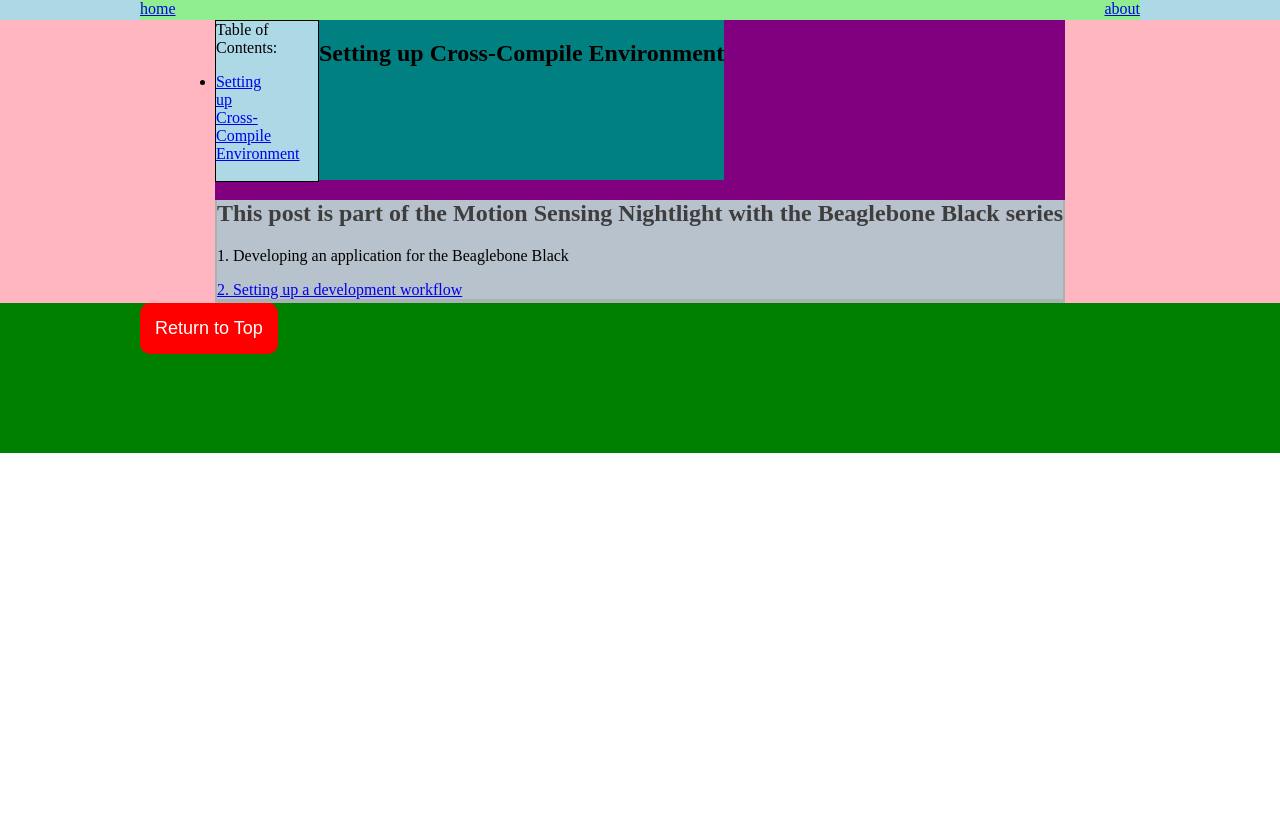
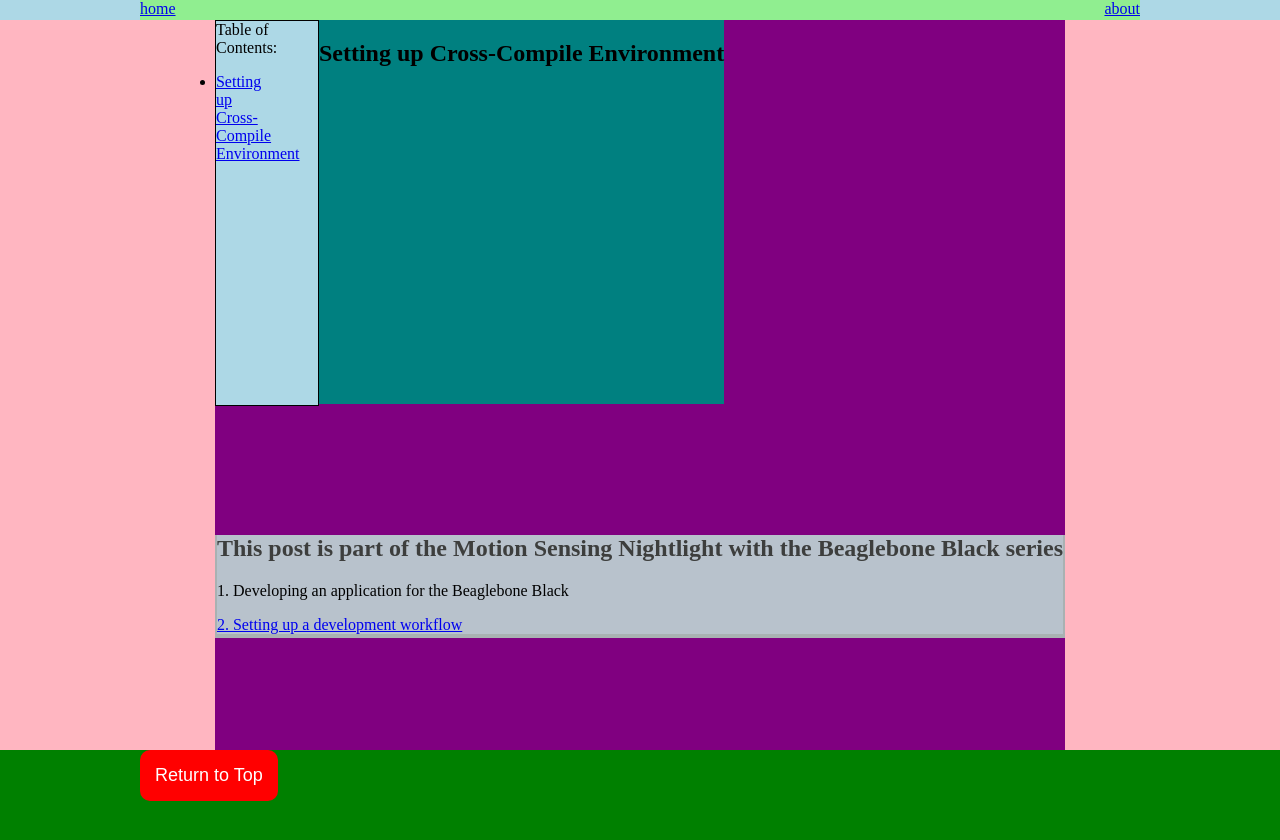
Before and after one commit to scshafe/instructional-blog, a Jekyll site: the page built from _posts/2025-4-12-series2.md, in a window 1280 px wide. Shown: the top 840 px of the page. Built offline with Jekyll 4.4.1, drawn with Linux system fonts in a browser that asks for light colours; the table of contents is made by our own code.

Commit message:
added grid template rows to make body fill out webpage

```diff
--- a/_sass/default.scss
+++ b/_sass/default.scss
@@ -3,5 +3,7 @@
 
 .default {
     display: grid;
+    grid-template-rows: 20px auto 150px;
+    height: 100%;
     background: lightpink;
 };
--- a/_sass/header_and_footer.scss
+++ b/_sass/header_and_footer.scss
@@ -59,7 +59,8 @@ body {
 
 .body-content {
     display: grid;
-    margin: auto;
+    margin: 0 auto;
     max-width: $site-max-width;
+    height: 100%;
     background: purple;
 };
--- a/_sass/series.scss
+++ b/_sass/series.scss
@@ -1,6 +1,7 @@
 
 .non-series-container {
     display: flex;
+    height: 100%;
 };
 
 
```
